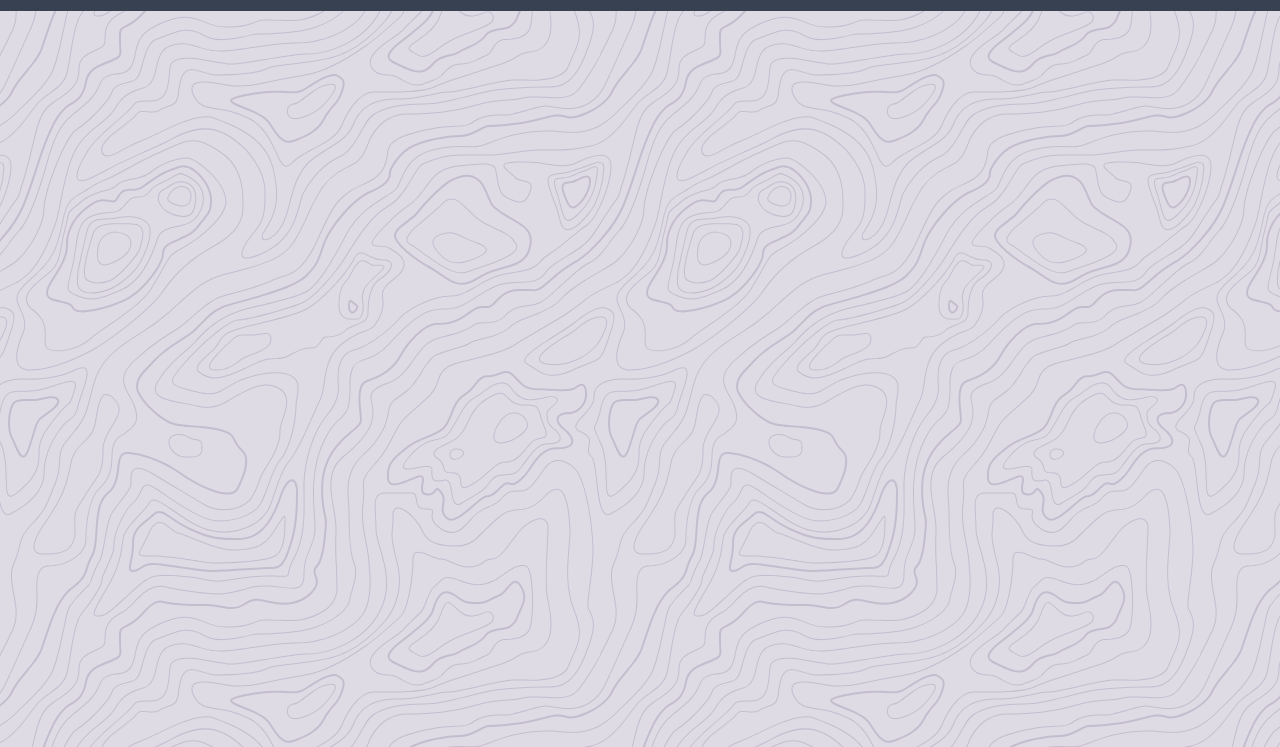
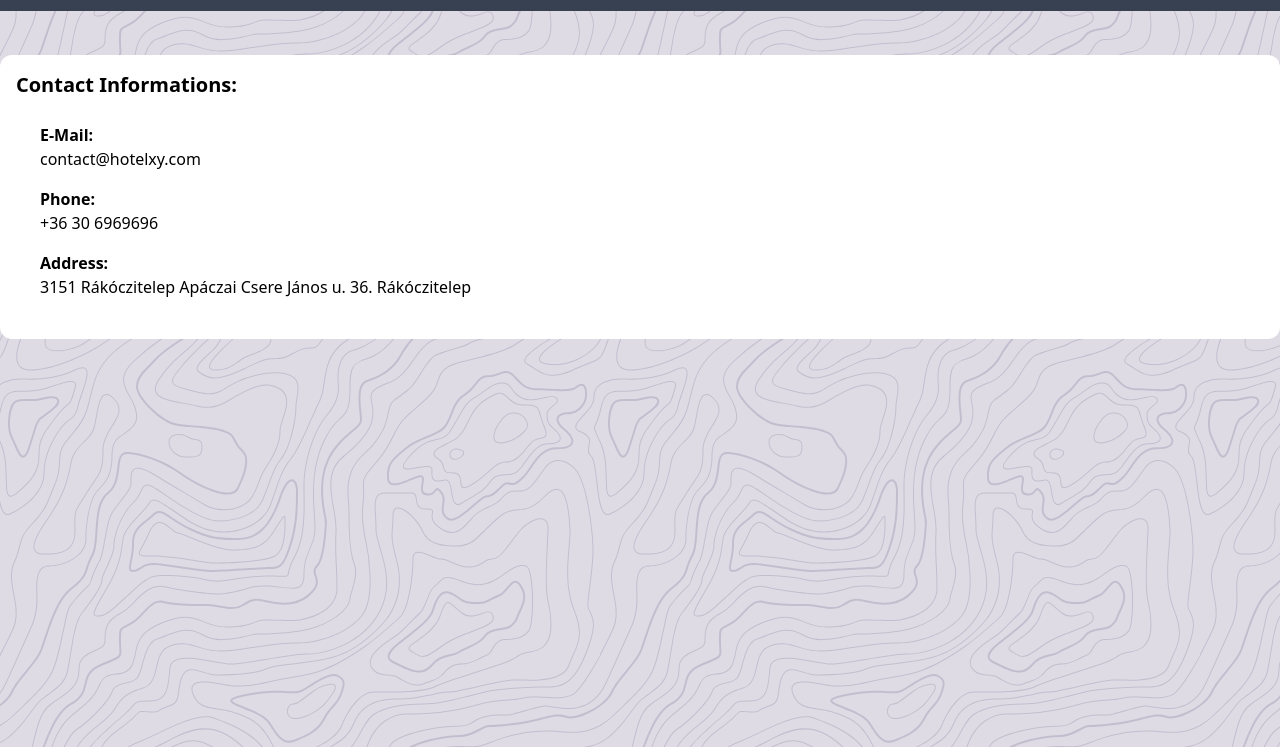
Before and after one commit to kozakbalint/Hotel-Page, a website: page public/contact.html in a window 1280 px wide. Shown: the part 53-800 px from the top of the page. Drawn offline with Linux system fonts and the light colour scheme.

Commit message:
Contact page final

```diff
--- a/public/contact.html
+++ b/public/contact.html
@@ -70,6 +70,23 @@
         </div>
     </nav>
 
+    <div class="container bg-white mx-auto my-11 rounded-xl p-4">
+        <h1 class="font-bold text-xl">Contact Informations:</h1>
+        <ul class="p-4">
+            <li class="text-md p-2">
+                <p class="text-md font-semibold">E-Mail:</p>
+                <p class="text-md">contact@hotelxy.com</p>
+            </li>
+            <li class="text-md p-2">
+                <p class="text-md font-semibold">Phone:</p>
+                <p class="text-md">+36 30 6969696</p>
+            </li>
+            <li class="text-md p-2">
+                <p class="text-md font-semibold">Address:</p>
+                <p class="text-md">3151 Rákóczitelep Apáczai Csere János u. 36. Rákóczitelep </p>
+            </li>
+        </ul>
+    </div>
 </body>
 
 </html>
```
Also changed, not shown: public/output.css.
